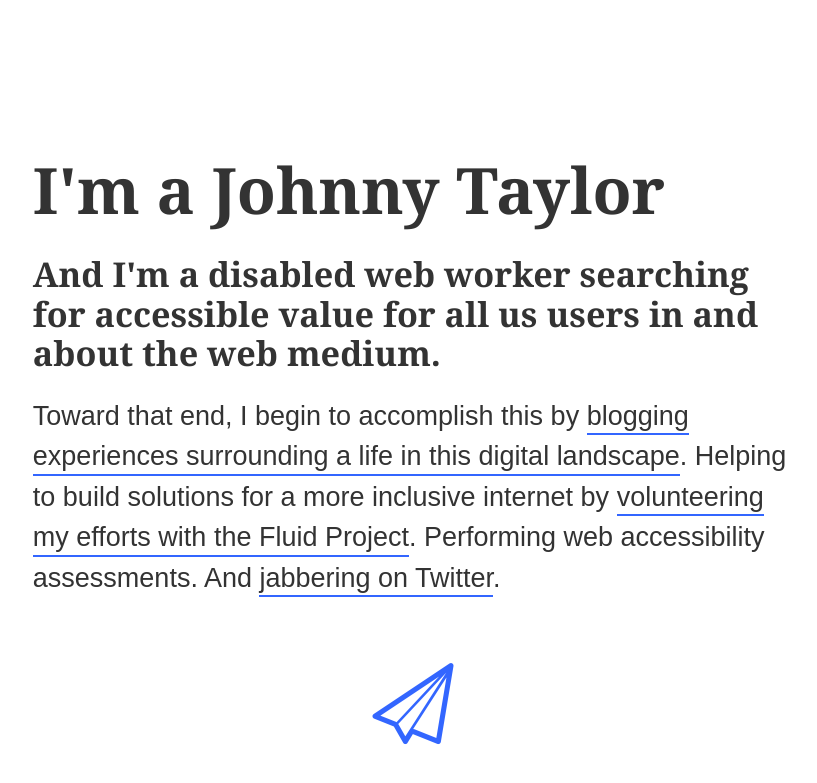
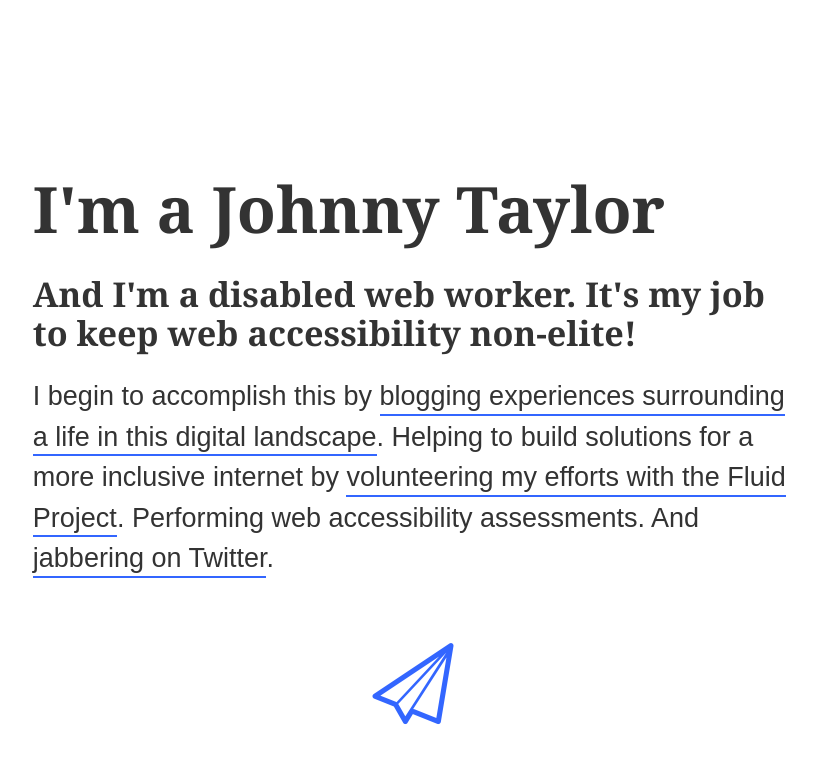
Before and after one commit to abledaccess/johnnydaux.org, a Jekyll site: the page built from index.md, in a window 1280 px wide. Shown: the top 783 px of the page, without its empty margins (227-1044 px from the left). Built offline with Jekyll 4.4.1, drawn with Linux system fonts in a browser that asks for light colours; Markdown is read by kramdown in place of the engine named in the settings.

Commit message:
GH-PAGES: Update copy

```diff
--- a/index.md
+++ b/index.md
@@ -2,13 +2,13 @@
 layout: default
 class: home
 title: I'm a Johnny Taylor
-description: "And I'm a disabled web worker searching for accessible value for all us users in and about the web medium."
+description: "I'm a disabled web wanderer and it's my job to keep web accessibility non-elite!"
 sitemap:
   priority: 0.9
   changefreq: monthly
   exclude: 'no'
 ---
 
-<p class="intro">And I'm a disabled web worker searching for accessible value for all us users in and about the web medium.</p>
+<p class="intro">And I'm a disabled web worker. It's my job to keep web accessibility non-elite!</p>
 
-Toward that end, I begin to accomplish this by <a href="https://abledaccess.com" rel="external">blogging experiences surrounding a life in this digital landscape</a>. Helping to build solutions for a more inclusive internet by <a href="http://fluidproject.org" rel="external">volunteering my efforts with the Fluid Project</a>. Performing web accessibility assessments. And <a href="https://twitter.com/abledaccess" rel="external">jabbering on Twitter</a>.
+I begin to accomplish this by <a href="https://abledaccess.com" rel="external">blogging experiences surrounding a life in this digital landscape</a>. Helping to build solutions for a more inclusive internet by <a href="http://fluidproject.org" rel="external">volunteering my efforts with the Fluid Project</a>. Performing web accessibility assessments. And <a href="https://twitter.com/abledaccess" rel="external">jabbering on Twitter</a>.
```
Also changed, not shown: sitemap.xml (line endings or trailing spaces).
